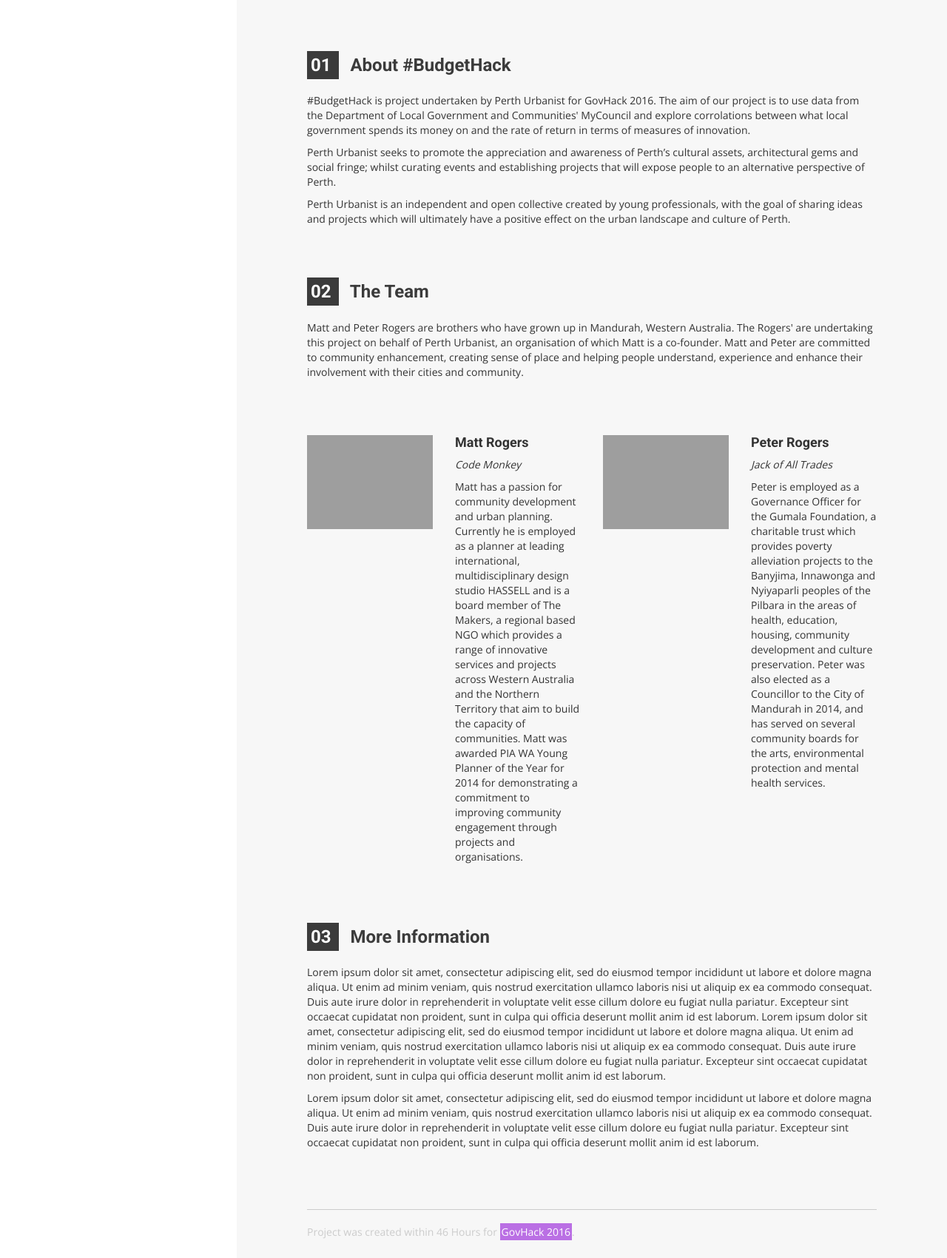
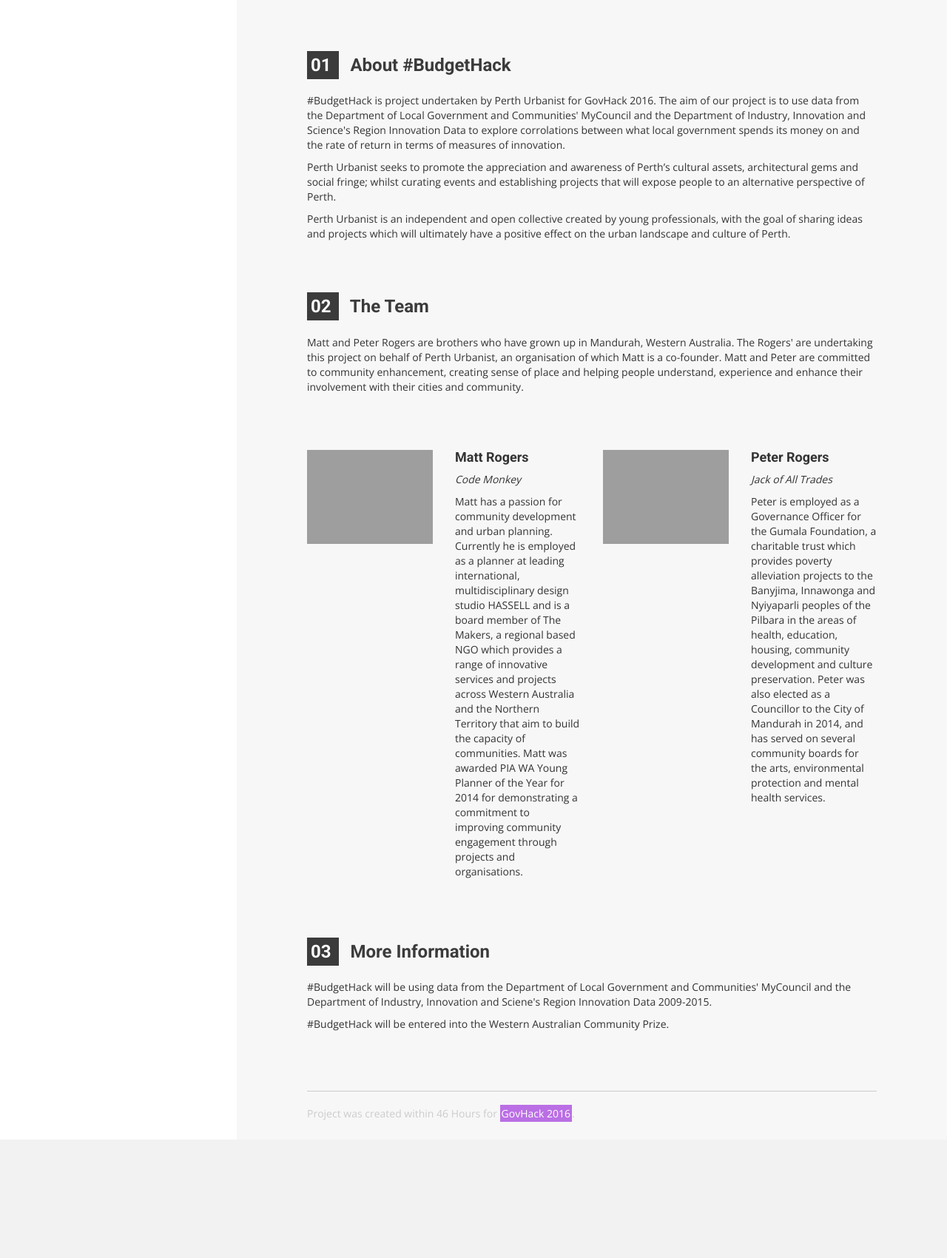
Before and after one commit to mattjrogers/BudgetHack, a PHP site: page / in a window 1280 px wide. Shown: the part 540-2240 px from the top of the page at 74% size. After the commit the page ends 2080 px from the top, so only its background shows below. Run offline with PHP 8.4, Linux system fonts and the light colour scheme; grey boxes are pictures that could not be loaded.

Commit message:
Text updates.

```diff
--- a/index.php
+++ b/index.php
@@ -54,7 +54,7 @@
                <div class="row budgethack_rowfix">
                	<div class="col-xs-10 col-xs-offset-1">
                 	<h3 class="budgethack_section_header"><span class="numberstyle">01</span> About #BudgetHack</h3>
-                	<p>#BudgetHack is project undertaken by Perth Urbanist for GovHack 2016. The aim of our project is to use data from the Department of Local Government and Communities' MyCouncil and explore corrolations between what local government spends its money on and the rate of return in terms of measures of innovation.</p>
+                	<p>#BudgetHack is project undertaken by Perth Urbanist for GovHack 2016. The aim of our project is to use data from the Department of Local Government and Communities' MyCouncil and the Department of Industry, Innovation and Science's Region Innovation Data to explore corrolations between what local government spends its money on and the rate of return in terms of measures of innovation.</p>
                 	<p>Perth Urbanist seeks to promote the appreciation and awareness of Perth’s cultural assets, architectural gems and social fringe; whilst curating events and establishing projects that will expose people to an alternative perspective of Perth.</p>
                 	<p>Perth Urbanist is an independent and open collective created by young professionals, with the goal of sharing ideas and projects which will ultimately have a positive effect on the urban landscape and culture of Perth.</p>
                 	<h3 class="budgethack_section_header"><span class="numberstyle">02</span> The Team</h3>
@@ -74,8 +74,8 @@
                     </div>
 
                 	<h3 class="budgethack_section_header"><span class="numberstyle">03</span> More Information</h3>
-                	<p>Lorem ipsum dolor sit amet, consectetur adipiscing elit, sed do eiusmod tempor incididunt ut labore et dolore magna aliqua. Ut enim ad minim veniam, quis nostrud exercitation ullamco laboris nisi ut aliquip ex ea commodo consequat. Duis aute irure dolor in reprehenderit in voluptate velit esse cillum dolore eu fugiat nulla pariatur. Excepteur sint occaecat cupidatat non proident, sunt in culpa qui officia deserunt mollit anim id est laborum. Lorem ipsum dolor sit amet, consectetur adipiscing elit, sed do eiusmod tempor incididunt ut labore et dolore magna aliqua. Ut enim ad minim veniam, quis nostrud exercitation ullamco laboris nisi ut aliquip ex ea commodo consequat. Duis aute irure dolor in reprehenderit in voluptate velit esse cillum dolore eu fugiat nulla pariatur. Excepteur sint occaecat cupidatat non proident, sunt in culpa qui officia deserunt mollit anim id est laborum.</p>
-                	<p>Lorem ipsum dolor sit amet, consectetur adipiscing elit, sed do eiusmod tempor incididunt ut labore et dolore magna aliqua. Ut enim ad minim veniam, quis nostrud exercitation ullamco laboris nisi ut aliquip ex ea commodo consequat. Duis aute irure dolor in reprehenderit in voluptate velit esse cillum dolore eu fugiat nulla pariatur. Excepteur sint occaecat cupidatat non proident, sunt in culpa qui officia deserunt mollit anim id est laborum.</p>
+                	<p>#BudgetHack will be using data from the Department of Local Government and Communities' MyCouncil and the Department of Industry, Innovation and Sciene's Region Innovation Data 2009-2015.</p>
+                	<p>#BudgetHack will be entered into the Western Australian Community Prize.</p>
                     <div class="footer"><p>Project was created within 46 Hours for <a href="https://www.govhack.org/">GovHack 2016</a>.</p></div>
                 	</div>
                </div>
```
